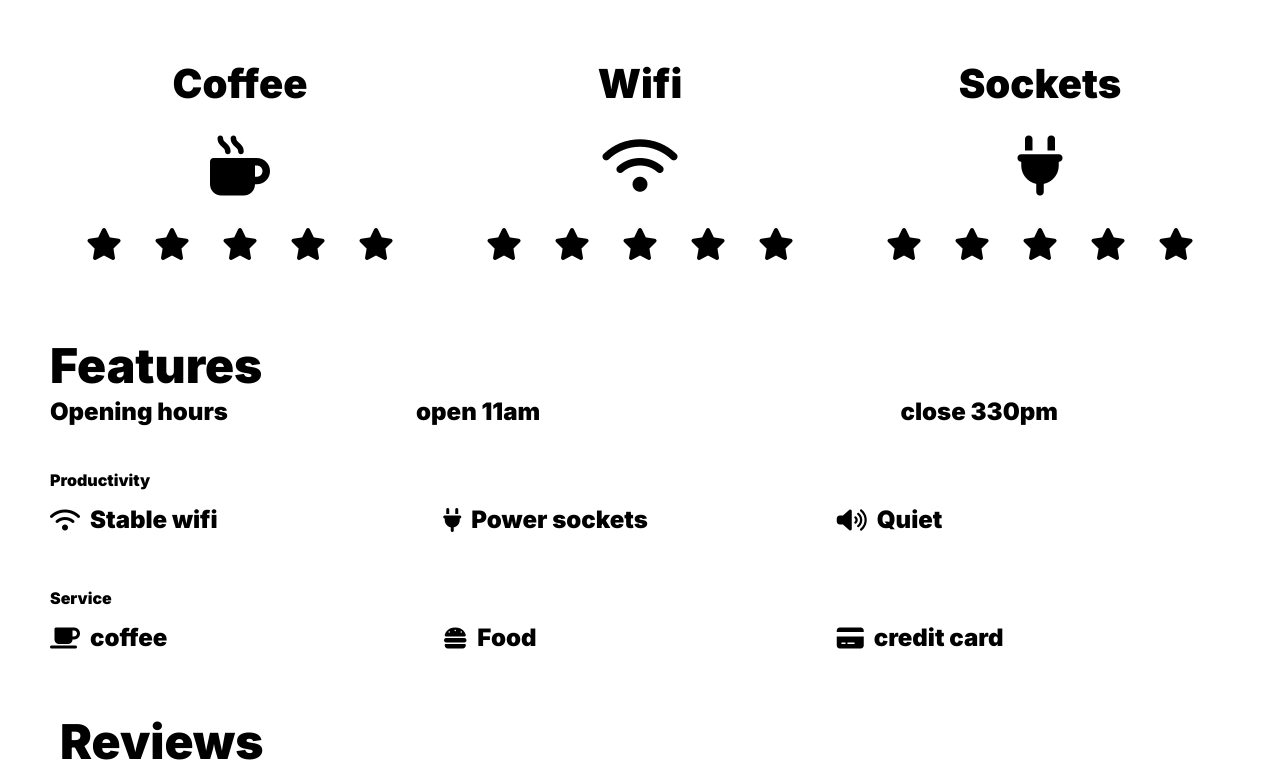
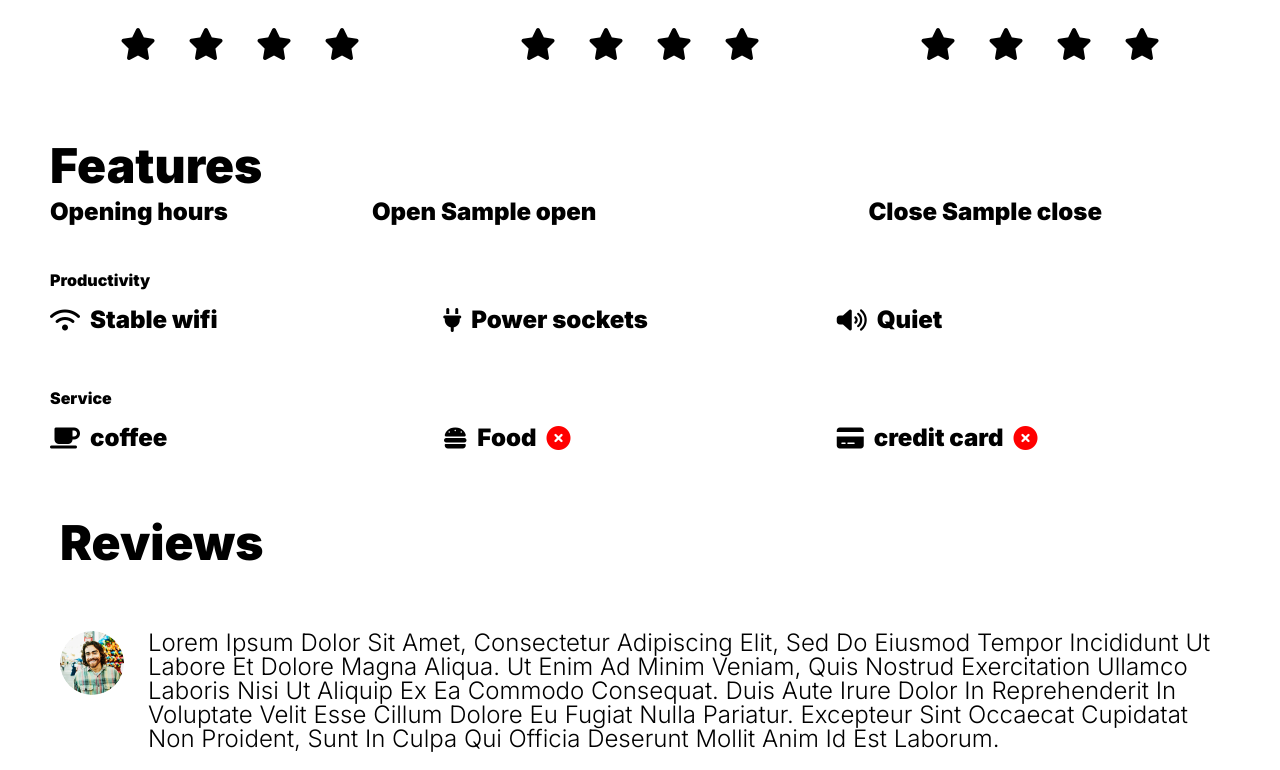
Before and after one commit to pedro092692/coffee_and_wife, a Flask app: template templates/coffee.html in a window 1280 px wide. Shown: the part 1346-2116 px from the top of the page. Run offline with Flask 3, Linux system fonts and the light colour scheme; the template is opened without the code that fills it: most values are stand-ins (such as "Sample title", 1, 10 or a date in 2020); grey boxes marked "Sample" are stand-in pictures; parts of the project's set-up code (start-up, migrations or seed data) failed here and were passed over; some libraries are stand-ins or nearby versions.

Commit message:
render coffee shop from db in coffee shop template

```diff
--- a/database.py
+++ b/database.py
@@ -111,3 +111,7 @@ class Database:
         self.db.session.commit()
 
         return new_coffee
+
+    def get_coffee_shop(self, slug):
+        coffee_shop = self.db.first_or_404(self.db.select(Cafe).filter_by(slug=slug))
+        return coffee_shop
--- a/main.py
+++ b/main.py
@@ -51,9 +51,10 @@ def register():
     return render_template('security/register_user.html')
 
 
-@app.route('/coffee/<slug>', methods=['GET'])
+@app.route('/coffee/<slug>', methods=['GET', 'POST'])
 def show_coffee(slug):
-    return render_template('coffee.html')
+    coffee_shop = db.get_coffee_shop(slug=slug)
+    return render_template('coffee.html', coffee_shop_info=coffee_shop)
 
 
 @app.route('/add', methods=['GET', 'POST'])
--- a/static/css/coffee-style.css
+++ b/static/css/coffee-style.css
@@ -123,6 +123,10 @@
     font-weight: 900;
 }
 
+.features .productivity .container div strong{
+    color: red;
+}
+
 .features .reviews{
     display: flex;
     gap: 64px;
--- a/templates/coffee/content.html
+++ b/templates/coffee/content.html
@@ -3,11 +3,7 @@
     <div class="coffee-summary">
         <h2>summary</h2>
         <p>
-            Lorem ipsum dolor sit amet, consectetur adipiscing elit, sed do eiusmod tempor incididunt ut labore et
-            dolore magna aliqua. Ut enim ad minim veniam, quis nostrud exercitation ullamco laboris nisi ut aliquip ex
-            ea commodo consequat. Duis aute irure dolor in reprehenderit in voluptate velit esse cillum dolore eu
-            fugiat nulla pariatur. Excepteur sint occaecat cupidatat non proident, sunt in culpa qui officia deserunt
-            mollit anim id est laborum.
+            {{ coffee_shop_info.description }}
         </p>
     </div>
 <!--    map-->
@@ -22,33 +18,27 @@
             <p>coffee</p>
             <i class="fa-solid fa-mug-hot"></i>
             <div class="rating">
-                <i class="fa-solid fa-star"></i>
-                <i class="fa-solid fa-star"></i>
-                <i class="fa-solid fa-star"></i>
-                <i class="fa-solid fa-star"></i>
-                <i class="fa-solid fa-star"></i>
+                {% for start in range( coffee_shop_info.coffee_rating ) %}
+                    <i class="fa-solid fa-star"></i>
+                {% endfor %}
             </div>
         </div>
         <div>
             <p>wifi</p>
             <i class="fa-solid fa-wifi"></i>
             <div class="rating">
-                <i class="fa-solid fa-star"></i>
-                <i class="fa-solid fa-star"></i>
-                <i class="fa-solid fa-star"></i>
-                <i class="fa-solid fa-star"></i>
-                <i class="fa-solid fa-star"></i>
+                {% for start in range( coffee_shop_info.wifi_rating ) %}
+                    <i class="fa-solid fa-star"></i>
+                {% endfor %}
             </div>
         </div>
         <div>
             <p>sockets</p>
             <i class="fa-solid fa-plug"></i>
             <div class="rating">
-                <i class="fa-solid fa-star"></i>
-                <i class="fa-solid fa-star"></i>
-                <i class="fa-solid fa-star"></i>
-                <i class="fa-solid fa-star"></i>
-                <i class="fa-solid fa-star"></i>
+                {% for start in range( coffee_shop_info.power_rating ) %}
+                    <i class="fa-solid fa-star"></i>
+                {% endfor %}
             </div>
         </div>
     </div>
@@ -59,8 +49,8 @@
     <!--        opening hours-->
             <div class="hour">
                 <h3>Opening hours</h3>
-                <p class="open">open 11am</p>
-                <p class="open">close 330pm</p>
+                <p class="open">Open {{ coffee_shop_info.open }}</p>
+                <p class="open">Close {{ coffee_shop_info.close }}</p>
             </div>
         </div>
 <!--        productivity-->
@@ -70,14 +60,23 @@
                 <div>
                     <i class="fa-solid fa-wifi"></i>
                     <p>Stable wifi</p>
+                    {% if not coffee_shop_info.wifi %}
+                        <strong><i class="fa-solid fa-circle-xmark"></i></strong>
+                    {% endif %}
                 </div>
                 <div>
                     <i class="fa-solid fa-plug"></i>
                     <p>Power sockets</p>
+                    {% if not coffee_shop_info.power %}
+                        <strong><i class="fa-solid fa-circle-xmark"></i></strong>
+                    {% endif %}
                 </div>
                 <div>
                     <i class="fa-solid fa-volume-high"></i>
                     <p>Quiet</p>
+                    {% if not coffee_shop_info.quiet %}
+                        <strong><i class="fa-solid fa-circle-xmark"></i></strong>
+                    {% endif %}
                 </div>
             </div>
         </div>
@@ -88,14 +87,23 @@
                 <div>
                     <i class="fa-solid fa-mug-saucer"></i>
                     <p>coffee</p>
+                    {% if not coffee_shop_info.coffee %}
+                        <strong><i class="fa-solid fa-circle-xmark"></i></strong>
+                    {% endif %}
                 </div>
                 <div>
                     <i class="fa-solid fa-burger"></i>
                     <p>Food</p>
+                    {% if not coffee_shop_info.food %}
+                        <strong><i class="fa-solid fa-circle-xmark"></i></strong>
+                    {% endif %}
                 </div>
                 <div>
                     <i class="fa-solid fa-credit-card"></i>
                     <p>credit card</p>
+                    {% if not coffee_shop_info.credit_card %}
+                        <strong><i class="fa-solid fa-circle-xmark"></i></strong>
+                    {% endif %}
                 </div>
             </div>
         </div>
--- a/templates/coffee/hero.html
+++ b/templates/coffee/hero.html
@@ -1,7 +1,7 @@
 <!--    nav-->
     {% include "includes/nav.html" %}
 <section class="coffee-hero">
-    <img src="https://d3emaq2p21aram.cloudfront.net/media/cache/venue_roundup_single_image_flex/uploads/%200Regular_Roundup/2018/4-April/SFCoffee/SightglassCoffee-AdamSzafranski-01.jpg" alt="" class="coffee-img">
+    <img src="{{ coffee_shop_info.image_url }}" alt="" class="coffee-img">
     <div class="overlay"></div>
-    <h1>Coffee Name</h1>
+    <h1>{{ coffee_shop_info.name }}</h1>
 </section>
```
